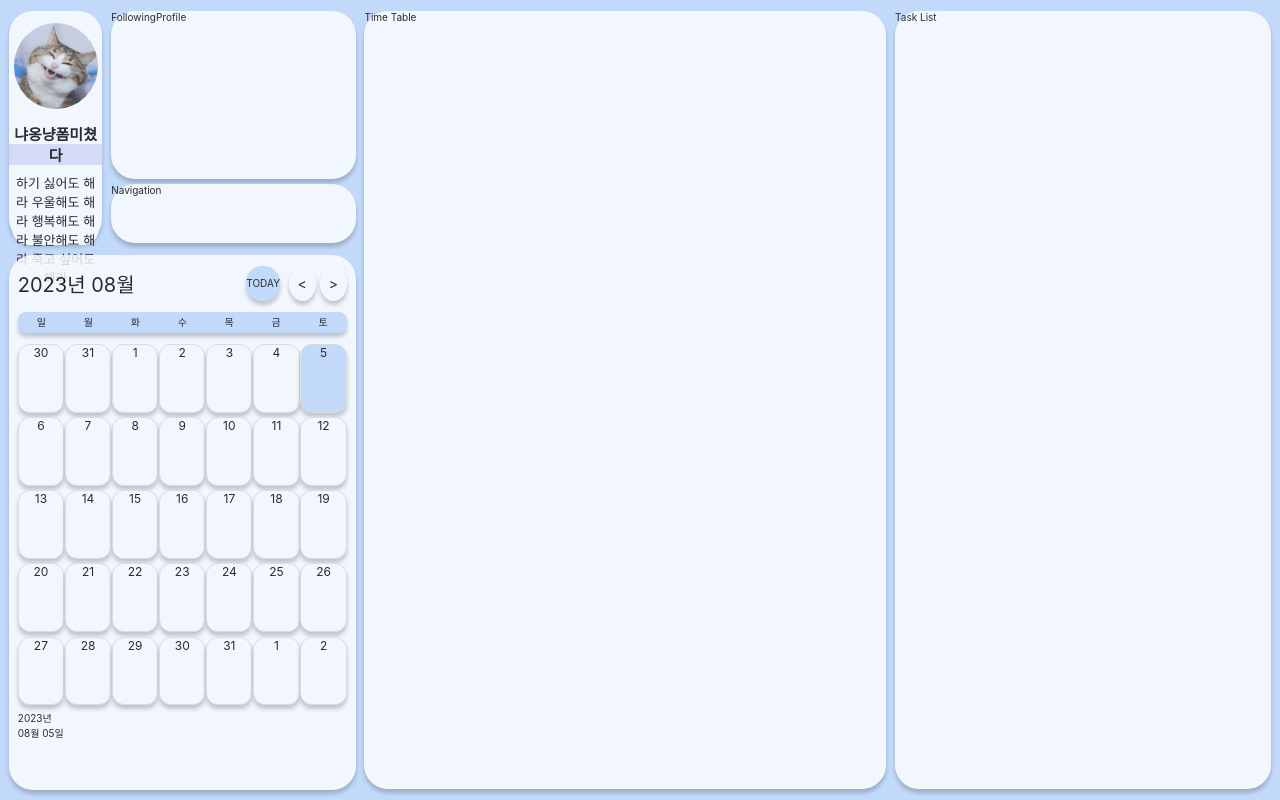
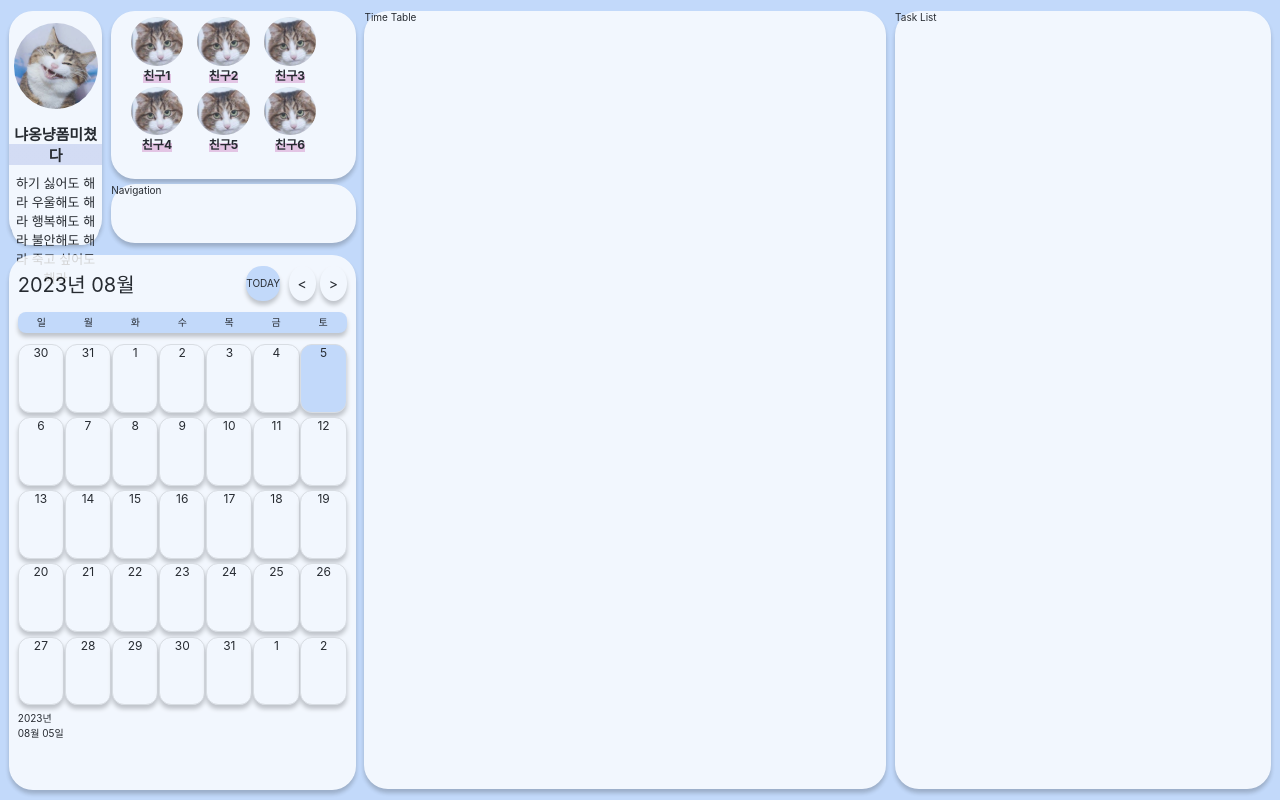
Before and after one commit to TasQueue/Front-End, a React (Create React App) app: page / in a window 1280 px wide. Built offline with nearby package versions, Linux system fonts and the light colour scheme.

Commit message:
feat : 팔로잉 친구 리스트 구현 - 친구 컴포넌트 추가, grid 정렬

```diff
--- a/package.json
+++ b/package.json
@@ -37,6 +37,7 @@
     "react-scripts": "5.0.1",
     "recoil": "^0.7.7",
     "styled-components": "^6.0.2",
+    "swiper": "^10.0.4",
     "typescript": "^4.9.5",
     "web-vitals": "^2.1.4"
   },
--- a/src/components/home/ProfileAndNavigation/FollowingProfile/FollowingProfile.styled.tsx
+++ b/src/components/home/ProfileAndNavigation/FollowingProfile/FollowingProfile.styled.tsx
@@ -1,10 +1,37 @@
 import styled from 'styled-components';
 
-export const NavigationContainer = styled.div`
+export const FollowingProfileContainer = styled.div`
   width: 19.097vw;
   height: 21vh;
   opacity: 0.8;
-  background-color: white;
+  background-color: #ffffff;
   border-radius: 24px;
   box-shadow: 0px 4px 4px 0px rgba(0, 0, 0, 0.25);
 `;
+
+export const FollowingProfileWrapParent = styled.div`
+  display: grid;
+  grid-template-columns: 1fr 1fr 1fr;
+  padding: 0.5vh 2.5vw 0.5vh 1vw;
+`;
+export const FollowingFriendsWrap = styled.div`
+  background-color: #ffffff;
+  display: flex;
+  flex-direction: column;
+  align-items: center;
+  width: 5vw;
+  padding: 1px;
+  margin: 1px;
+  border-radius: 30%;
+`;
+export const FollowingFriendsImg = styled.img`
+  width: 85%;
+  border-radius: 50%;
+`;
+
+export const FriendsName = styled.p`
+  font-size: 1.2rem;
+  font-weight: 700;
+  background-image: linear-gradient(transparent 50%, rgba(231, 177, 215, 0.8) 50%);
+  background-repeat: no-repeat;
+`;
--- a/src/components/home/ProfileAndNavigation/FollowingProfile/FollowingProfile.tsx
+++ b/src/components/home/ProfileAndNavigation/FollowingProfile/FollowingProfile.tsx
@@ -1,8 +1,38 @@
 import React from 'react';
+
 import * as F from './FollowingProfile.styled';
 
 const FollowingProfile = () => {
-  return <F.NavigationContainer>FollowingProfile</F.NavigationContainer>;
+  return (
+    <F.FollowingProfileContainer>
+      <F.FollowingProfileWrapParent>
+        <F.FollowingFriendsWrap>
+          <F.FollowingFriendsImg src='/assets/images/normalCat.svg' alt='cat' />
+          <F.FriendsName>친구1</F.FriendsName>
+        </F.FollowingFriendsWrap>
+        <F.FollowingFriendsWrap>
+          <F.FollowingFriendsImg src='/assets/images/normalCat.svg' alt='cat' />
+          <F.FriendsName>친구2</F.FriendsName>
+        </F.FollowingFriendsWrap>
+        <F.FollowingFriendsWrap>
+          <F.FollowingFriendsImg src='/assets/images/normalCat.svg' alt='cat' />
+          <F.FriendsName>친구3</F.FriendsName>
+        </F.FollowingFriendsWrap>
+        <F.FollowingFriendsWrap>
+          <F.FollowingFriendsImg src='/assets/images/normalCat.svg' alt='cat' />
+          <F.FriendsName>친구4</F.FriendsName>
+        </F.FollowingFriendsWrap>
+        <F.FollowingFriendsWrap>
+          <F.FollowingFriendsImg src='/assets/images/normalCat.svg' alt='cat' />
+          <F.FriendsName>친구5</F.FriendsName>
+        </F.FollowingFriendsWrap>
+        <F.FollowingFriendsWrap>
+          <F.FollowingFriendsImg src='/assets/images/normalCat.svg' alt='cat' />
+          <F.FriendsName>친구6</F.FriendsName>
+        </F.FollowingFriendsWrap>
+      </F.FollowingProfileWrapParent>
+    </F.FollowingProfileContainer>
+  );
 };
 
 export default FollowingProfile;
```
Also changed, not shown: 2 other files (tests, documents, lock files or other folders).
